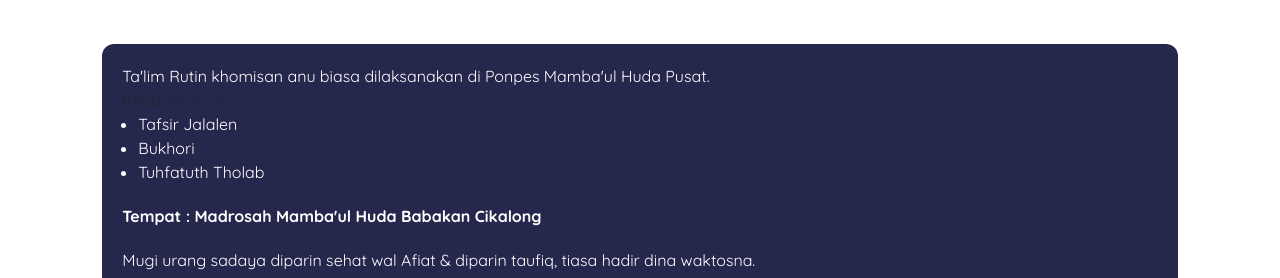
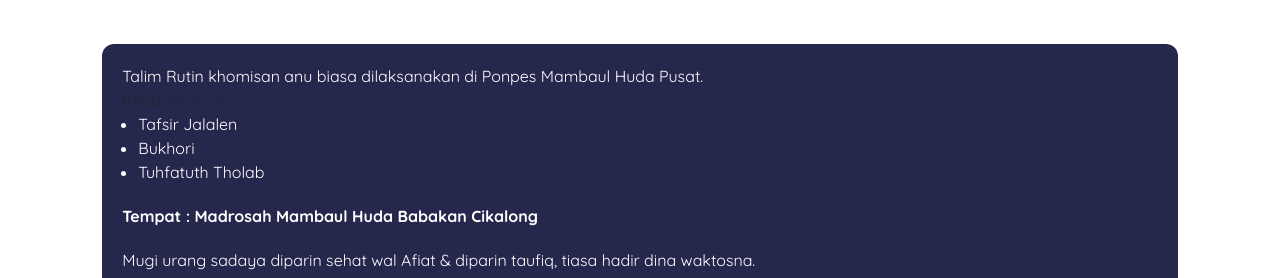
Before and after one commit to tawakalmit/hamdun-landing-page, a Next.js app: page /jadwal in a window 1280 px wide. Shown: the part 128-406 px from the top of the page. Built offline with nearby package versions, Linux system fonts and the light colour scheme.

Commit message:
remove kutip kutip

```diff
--- a/components/JadwalCard.jsx
+++ b/components/JadwalCard.jsx
@@ -3,14 +3,14 @@ import React from 'react'
 export default function JadwalCard() {
   return (
     <div className="w-11/12 h-fit rounded-xl mb-5 bg-[#25274C] p-5">
-        <p className="text-white">Ta'lim Rutin khomisan anu biasa dilaksanakan di Ponpes Mamba'ul Huda Pusat.</p>
+        <p className="text-white">Talim Rutin khomisan anu biasa dilaksanakan di Ponpes Mambaul Huda Pusat.</p>
         <p>Kitab-kitab na :</p>
         <ul className="ml-4 list-disc text-white">
             <li>Tafsir Jalalen</li>
             <li>Bukhori</li>
             <li>Tuhfatuth Tholab</li>
         </ul>
-        <p className="font-bold text-white mt-5">Tempat : Madrosah Mamba'ul Huda Babakan Cikalong</p>
+        <p className="font-bold text-white mt-5">Tempat : Madrosah Mambaul Huda Babakan Cikalong</p>
         <p className="text-white mt-5">Mugi urang sadaya diparin sehat wal Afiat & diparin taufiq, tiasa hadir dina waktosna.</p>
         <div className="w-full flex justify-end mt-5"><p className="text-white text-sm opacity-40">16/10/2022</p></div>
     </div>
```
Also changed, not shown: 1 other file (tests, documents, lock files or other folders).
